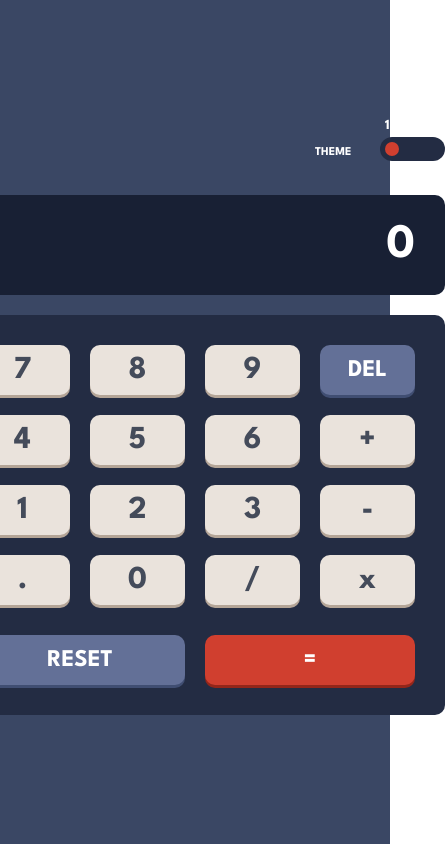
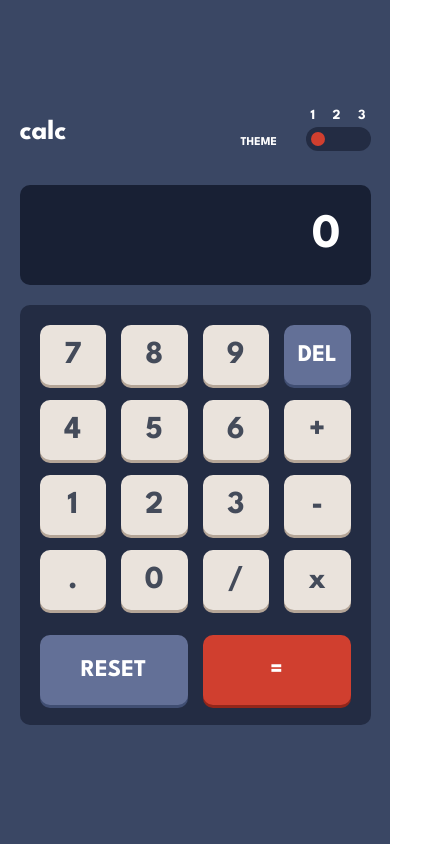
Before and after one commit to GontieFox/calculator-app, a React (Vite) app: page / in a window 390 px wide. Shown: the whole page, 445 px wide, since content can reach past the window. Built offline with nearby package versions, Linux system fonts and the light colour scheme.

Commit message:
Made adaptive site

```diff
--- a/src/components/calculateCard/index.css
+++ b/src/components/calculateCard/index.css
@@ -183,4 +183,37 @@
 }
 .button:hover {
   cursor: pointer;
+}
+
+@media (max-width: 580px) {
+  .background-result {
+    width: 90%;
+  }
+  .card {
+    width: 90%;
+    height: 420px;
+    padding: 0;
+  }
+  .card__first-section {
+    grid-template-columns: repeat(4, 1fr);
+    gap: 15px;
+    padding: 20px;
+  }
+  .card__second-section {
+    gap: 15px;
+    margin-top: 5px;
+    padding: 0 20px;
+  }
+  .card__btn {
+    height: 60px;
+  }
+  .card__delete-btn {
+    height: 60px;
+  }
+  .card__reset-btn {
+    height: 70px;
+  }
+  .card__result-btn {
+    height: 70px;
+  }
 }/*# sourceMappingURL=index.css.map */
--- a/src/components/calculateCard/index.scss
+++ b/src/components/calculateCard/index.scss
@@ -228,3 +228,44 @@
         cursor: pointer;
     }
 }
+
+@media (max-width: 580px) {
+    .background-result {
+        width: 90%;
+    }
+
+    .card {
+        width: 90%;
+        height: 420px;
+        padding: 0;
+
+        &__first-section {
+            grid-template-columns: repeat(4, 1fr);
+            gap: 15px;
+            padding: 20px;
+        }
+
+        &__second-section {
+            gap: 15px;
+            margin-top: 5px;
+            padding: 0 20px;
+        }
+
+        &__btn {
+            height: 60px;
+        }
+
+        &__delete-btn {
+            height: 60px;
+        }
+
+        &__reset-btn {
+            height: 70px;
+        }
+
+        &__result-btn {
+            height: 70px;
+        }
+    }
+
+}
--- a/src/components/intro/index.css
+++ b/src/components/intro/index.css
@@ -35,4 +35,10 @@
 }
 .first-section__span_third {
   color: hsl(52, 100%, 62%);
+}
+
+@media (max-width: 580px) {
+  .first-section {
+    width: 90%;
+  }
 }/*# sourceMappingURL=index.css.map */
--- a/src/components/intro/index.scss
+++ b/src/components/intro/index.scss
@@ -47,3 +47,9 @@
         }
     }
 }
+
+@media (max-width: 580px) {
+    .first-section {
+        width: 90%;
+    }
+}
```
Also changed, not shown: 2 other files (tests, documents, lock files or other folders).
